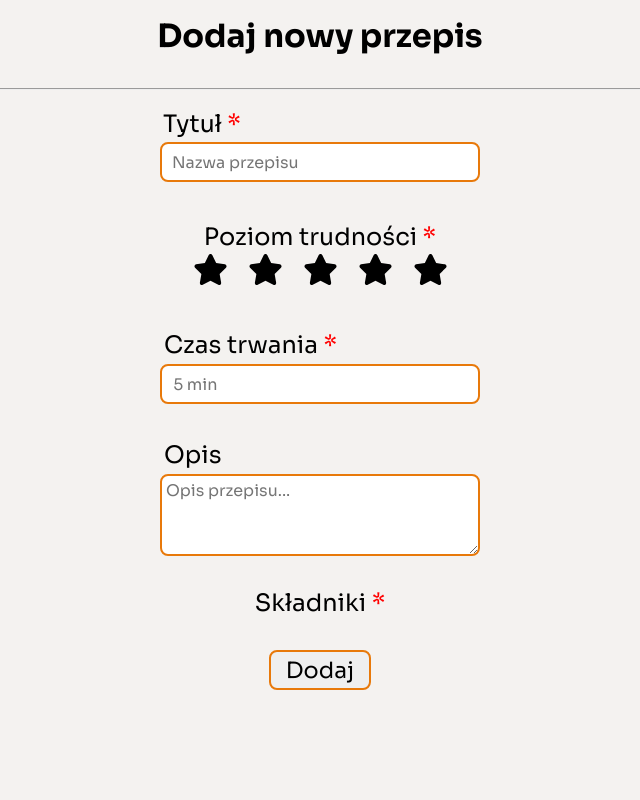
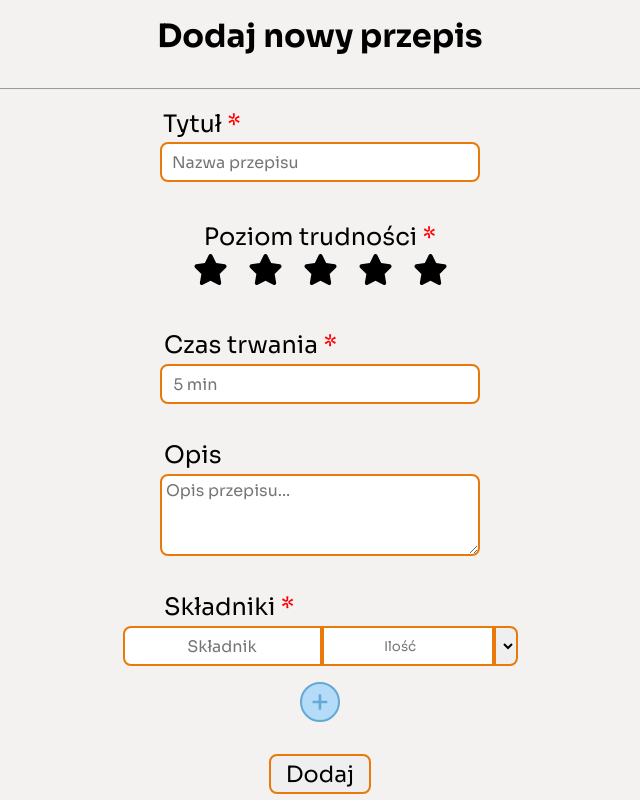
Before and after one commit to PiotrO9/YourRecipe, a Vue app: page /adding in a window 1280 px wide. Shown: the whole page, without its empty margins (320-960 px from the left). Built offline with nearby package versions, Linux system fonts and the light colour scheme.

Commit message:
Build grid with inputs in AddIngredient component

```diff
--- a/src/components/Common-components/AddIngredient.vue
+++ b/src/components/Common-components/AddIngredient.vue
@@ -1,6 +1,10 @@
 <template>
   <div class="AddIngredient">
+    <input type="text" placeholder="Składnik">
+    <input type="number" placeholder="Ilość" min="1">
+    <select>
 
+    </select>
   </div>
 </template>
 
@@ -16,8 +20,39 @@ export default defineComponent ({
 <style lang="scss">
 @import  "../../GlobalStyles/variabless.scss";
 
+* {
+    font-family: "Sora";
+}
+
 .AddIngredient {
     width: 100%;
+    height: 40px;
+    display: grid;
+    grid-template-columns: 6fr 2fr 3fr;
+
+    input {
+        outline: none;
+        border: 2px solid $Orange;
+        color: black;
+    }
+
+    input[type=text] {
+        border-top-left-radius: 8px;
+        border-bottom-left-radius: 8px;
+        font-size: 100%;
+        text-align: center;
+    }
+
+    input[type=number] {
+        text-align: center;
+    }
+
+    select {
+        outline: none;
+        border: 2px solid $Orange;
+        border-top-right-radius: 8px;
+        border-bottom-right-radius: 8px;
+    }
 }
 
 </style>
--- a/src/views/AddingRecipeView.vue
+++ b/src/views/AddingRecipeView.vue
@@ -34,10 +34,11 @@
     <div class="mainContent__ingredients">
       <p>Składniki <span>*</span></p>
       <div class="mainContent__ingredients--collection">
-        <AddIngredient />
+        <AddIngredient v-for="i in IngredientAmount" :key="i"/>
       </div>
+      <button @click="AddIngredient">+</button>
     </div>
-    <button>
+    <button class="SubmitButton">
       Dodaj
     </button>
 </main>
@@ -53,12 +54,20 @@ export default defineComponent ({
     SetStar,
     AddIngredient
   },
+  data() {
+    return {
+      IngredientAmount: 1
+    }
+  },
   methods: {
     HandleStarHover(starNumber: number) {
       console.log(starNumber)
     },
     HandleStarClick(starNumber: number) {
       console.log(starNumber)
+    },
+    AddIngredient() {
+      this.IngredientAmount++
     }
   }
 })
@@ -186,14 +195,39 @@ main {
     }
 
     &__ingredients {
+      p {
+        align-self: flex-start;
+        margin: 4px;
+      }
 
       &--collection {
+        display: flex;
+        flex-direction: column;
+        gap: 1.5rem;
+      }
 
+      button {
+        @include SquareSize(40px);
+        @include flex-center;
+        margin-top: 1rem;
+        background-color: #b4dcf8;
+        border: 2px solid #62a9d4;
+        border-radius: 50%;
+        color: #62a9d4;
+        font-size: 2rem;
+        cursor: pointer;
+        -webkit-transition: font-size 0.5s, transform 0.5s;
+
+        &:hover {
+          font-size: 2.4rem;
+          transform: rotate(90deg);
+          -webkit-transition: font-size 0.5s, transform 0.5s;
+        }
       }
     }
   }
 
-  button {
+  .SubmitButton {
     width: 8%;
     height: 40px;
     min-width: 100px;
```
